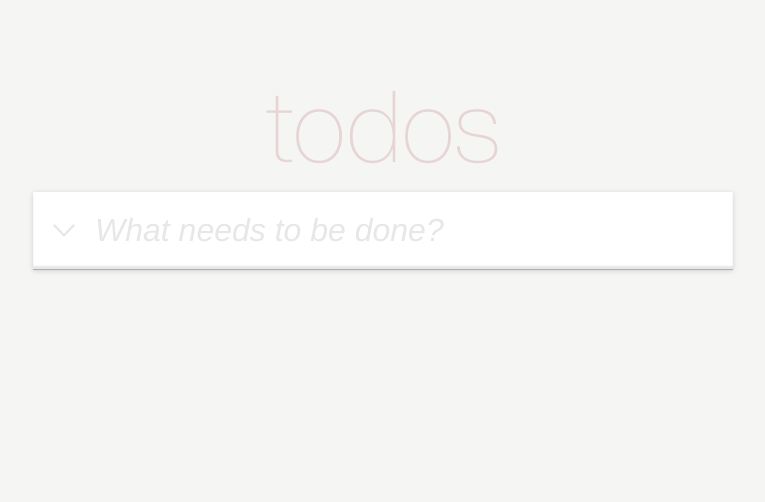
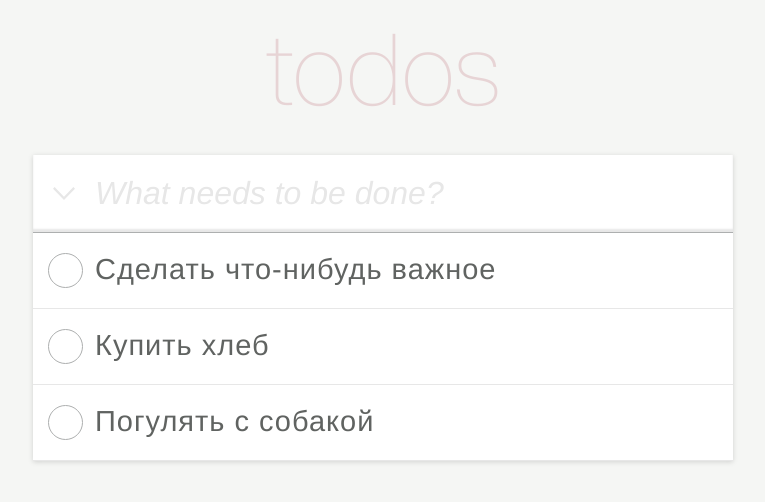
Before and after one commit to famovkin/mindbox-test, a React (Create React App) app: page / in a window 1280 px wide. Shown: the top 502 px of the page, without its empty margins (257-1022 px from the left). Built offline with nearby package versions, Linux system fonts and the light colour scheme.

Commit message:
feat: add conditional render for todos

```diff
--- a/src/components/App/App.css
+++ b/src/components/App/App.css
@@ -5,7 +5,8 @@
   font-size: 100px;
   text-transform: lowercase;
   text-align: center;
-  margin-bottom: 10px;
+  margin: 10px 0;
+  padding-bottom: 20px;
 }
 
 @media (max-width: 768px) {
@@ -22,3 +23,11 @@
   width: calc(100% - 60px);
   box-shadow: 0px 1px 5px 0px rgba(0, 0, 0, 0.15);
 }
+
+.todos__message {
+  color: var(--dark-gray);
+  text-align: center;
+  padding: 40px 10px;
+  font-size: 32px;
+  font-weight: 100;
+}
--- a/src/components/App/App.tsx
+++ b/src/components/App/App.tsx
@@ -1,8 +1,17 @@
 import React from 'react';
 
 import Input from '../Input/Input';
+import Todo from '../Todo/Todo';
+
+import { TodoProps } from '../../types/todo';
 
 import './App.css';
+
+const todos: Array<TodoProps> = [
+  { id: 1, text: 'Сделать что-нибудь важное' },
+  { id: 2, text: 'Купить хлеб' },
+  { id: 3, text: 'Погулять с собакой' },
+];
 
 function App() {
   return (
@@ -13,6 +22,12 @@ function App() {
           type="text"
           placeholder="What needs to be done?"
         />
+        <ul className="todos">
+          {todos.length
+            ? todos.map((todo) => (
+              <Todo key={todo.id} text={todo.text} id={todo.id} />))
+            : <h2 className="todos__message">Todo list is empty</h2>}
+        </ul>
       </div>
     </div>
   );
```
